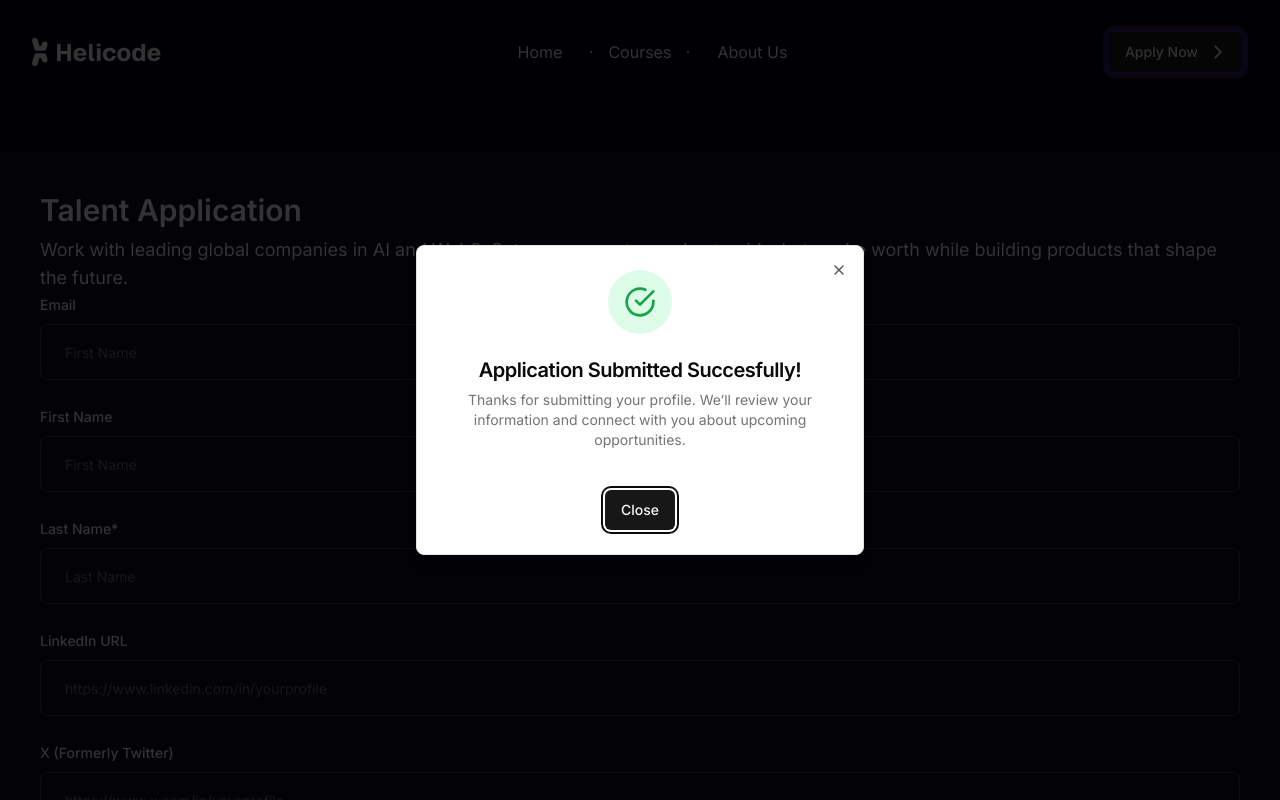
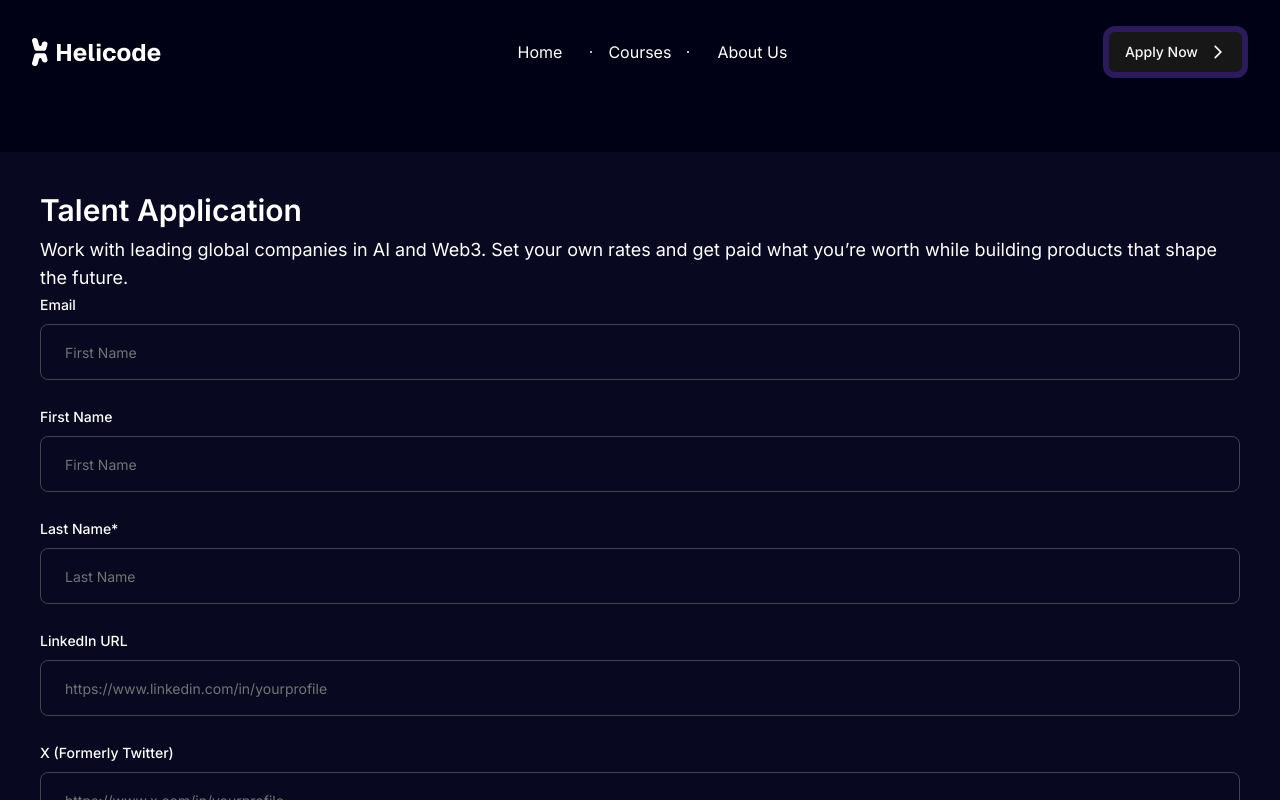
Before and after one commit to Marvelousy20/Helicode, a Next.js app: page /talent-application in a window 1280 px wide. Shown: the top 800 px of the page. Built offline with nearby package versions, Linux system fonts and the light colour scheme; no server answers.

Commit message:
added talent form

```diff
--- a/src/components/Talent-Application/talent-application-form.tsx
+++ b/src/components/Talent-Application/talent-application-form.tsx
@@ -684,7 +684,7 @@ export default function TalentApplicationForm() {
         </form>
       </Form>
 
-      <Dialog open={!showSuccessModal} onOpenChange={setShowSuccessModal}>
+      <Dialog open={showSuccessModal} onOpenChange={setShowSuccessModal}>
         <DialogContent className="max-w-sm sm:max-w-md bg-card border-border">
           <DialogHeader className="text-center">
             <div className="mx-auto mb-4 flex h-16 w-16 items-center justify-center rounded-full bg-green-100 dark:bg-green-900/20">
```
